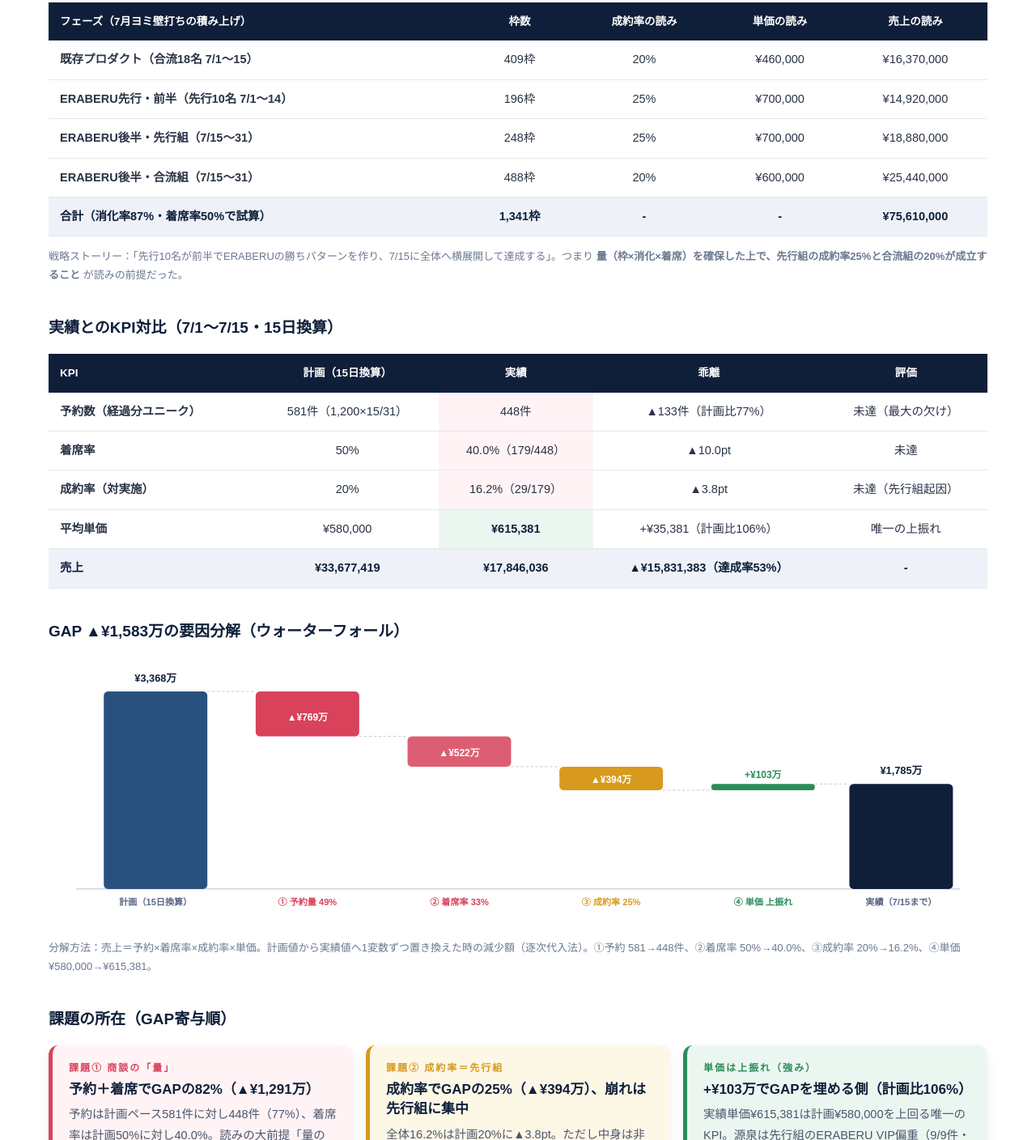
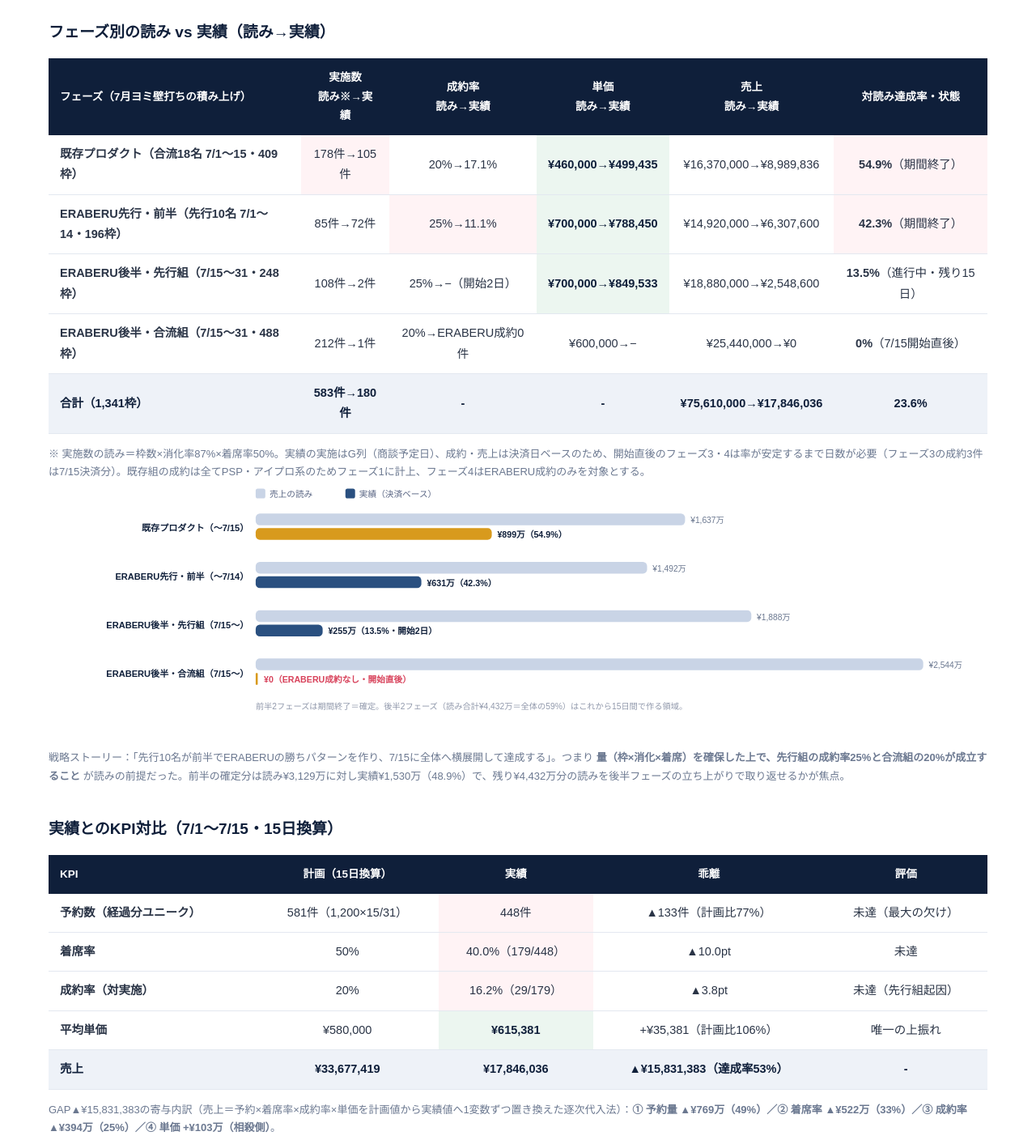
Before and after one commit to kyaginuma-maker/fs-group-progress-2607, a plain HTML site: page index.html in a window 1280 px wide. Shown: the part 2547-3955 px from the top of the page at 81% size. Drawn offline with Linux system fonts and the light colour scheme.

Commit message:
replace waterfall with phase-level plan vs actual comparison

```diff
--- a/index.html
+++ b/index.html
@@ -259,17 +259,42 @@
   </svg>
   <div class="note" style="margin-top:2px;">全社共通レートで置いた当初計画（2026-07_売上ヨミGAP分析.mdより）。正式な月次目標はゴールシート合計の¥65,317,060。</div>
 
+  <div style="font-size:19px;font-weight:800;color:var(--navy);margin-top:36px;">フェーズ別の読み vs 実績（読み→実績）</div>
   <table class="cmp">
-    <thead><tr><th>フェーズ（7月ヨミ壁打ちの積み上げ）</th><th>枠数</th><th>成約率の読み</th><th>単価の読み</th><th>売上の読み</th></tr></thead>
+    <thead><tr><th>フェーズ（7月ヨミ壁打ちの積み上げ）</th><th>実施数<br>読み※→実績</th><th>成約率<br>読み→実績</th><th>単価<br>読み→実績</th><th>売上<br>読み→実績</th><th>対読み達成率・状態</th></tr></thead>
     <tbody>
-      <tr><td>既存プロダクト（合流18名 7/1〜15）</td><td>409枠</td><td>20%</td><td>¥460,000</td><td>¥16,370,000</td></tr>
-      <tr><td>ERABERU先行・前半（先行10名 7/1〜14）</td><td>196枠</td><td>25%</td><td>¥700,000</td><td>¥14,920,000</td></tr>
-      <tr><td>ERABERU後半・先行組（7/15〜31）</td><td>248枠</td><td>25%</td><td>¥700,000</td><td>¥18,880,000</td></tr>
-      <tr><td>ERABERU後半・合流組（7/15〜31）</td><td>488枠</td><td>20%</td><td>¥600,000</td><td>¥25,440,000</td></tr>
-      <tr class="total"><td>合計（消化率87%・着席率50%で試算）</td><td>1,341枠</td><td>-</td><td>-</td><td>¥75,610,000</td></tr>
+      <tr><td>既存プロダクト（合流18名 7/1〜15・409枠）</td><td class="lo">178件→105件</td><td>20%→17.1%</td><td class="hi">¥460,000→¥499,435</td><td>¥16,370,000→¥8,989,836</td><td class="lo"><b>54.9%</b>（期間終了）</td></tr>
+      <tr><td>ERABERU先行・前半（先行10名 7/1〜14・196枠）</td><td>85件→72件</td><td class="lo">25%→11.1%</td><td class="hi">¥700,000→¥788,450</td><td>¥14,920,000→¥6,307,600</td><td class="lo"><b>42.3%</b>（期間終了）</td></tr>
+      <tr><td>ERABERU後半・先行組（7/15〜31・248枠）</td><td>108件→2件</td><td>25%→−（開始2日）</td><td class="hi">¥700,000→¥849,533</td><td>¥18,880,000→¥2,548,600</td><td><b>13.5%</b>（進行中・残り15日）</td></tr>
+      <tr><td>ERABERU後半・合流組（7/15〜31・488枠）</td><td>212件→1件</td><td>20%→ERABERU成約0件</td><td>¥600,000→−</td><td>¥25,440,000→¥0</td><td><b>0%</b>（7/15開始直後）</td></tr>
+      <tr class="total"><td>合計（1,341枠）</td><td>583件→180件</td><td>-</td><td>-</td><td>¥75,610,000→¥17,846,036</td><td>23.6%</td></tr>
     </tbody>
   </table>
-  <div class="note">戦略ストーリー：「先行10名が前半でERABERUの勝ちパターンを作り、7/15に全体へ横展開して達成する」。つまり <b>量（枠×消化×着席）を確保した上で、先行組の成約率25%と合流組の20%が成立すること</b> が読みの前提だった。</div>
+  <div class="note">※ 実施数の読み＝枠数×消化率87%×着席率50%。実績の実施はG列（商談予定日）、成約・売上は決済日ベースのため、開始直後のフェーズ3・4は率が安定するまで日数が必要（フェーズ3の成約3件は7/15決済分）。既存組の成約は全てPSP・アイプロ系のためフェーズ1に計上、フェーズ4はERABERU成約のみを対象とする。</div>
+
+  <svg viewBox="0 0 1360 360" width="100%">
+    <rect x="300" y="10" width="14" height="14" rx="3" fill="#c9d4e6"/><text x="320" y="22" font-size="12.5" fill="#5a6684">売上の読み</text>
+    <rect x="430" y="10" width="14" height="14" rx="3" fill="#2a5080"/><text x="450" y="22" font-size="12.5" fill="#5a6684">実績（決済ベース）</text>
+    <!-- P1 -->
+    <text x="290" y="72" text-anchor="end" font-size="13" font-weight="700" fill="#0f1f3a">既存プロダクト（〜7/15）</text>
+    <rect x="300" y="46" width="622" height="17" rx="6" fill="#c9d4e6"/><text x="930" y="60" font-size="12" fill="#6b7890">¥1,637万</text>
+    <rect x="300" y="67" width="342" height="17" rx="6" fill="#d89a1d"/><text x="650" y="81" font-size="12.5" font-weight="800" fill="#0f1f3a">¥899万（54.9%）</text>
+    <!-- P2 -->
+    <text x="290" y="142" text-anchor="end" font-size="13" font-weight="700" fill="#0f1f3a">ERABERU先行・前半（〜7/14）</text>
+    <rect x="300" y="116" width="567" height="17" rx="6" fill="#c9d4e6"/><text x="875" y="130" font-size="12" fill="#6b7890">¥1,492万</text>
+    <rect x="300" y="137" width="240" height="17" rx="6" fill="#2a5080"/><text x="548" y="151" font-size="12.5" font-weight="800" fill="#0f1f3a">¥631万（42.3%）</text>
+    <!-- P3 -->
+    <text x="290" y="212" text-anchor="end" font-size="13" font-weight="700" fill="#0f1f3a">ERABERU後半・先行組（7/15〜）</text>
+    <rect x="300" y="186" width="718" height="17" rx="6" fill="#c9d4e6"/><text x="1026" y="200" font-size="12" fill="#6b7890">¥1,888万</text>
+    <rect x="300" y="207" width="97" height="17" rx="6" fill="#2a5080"/><text x="405" y="221" font-size="12.5" font-weight="800" fill="#0f1f3a">¥255万（13.5%・開始2日）</text>
+    <!-- P4 -->
+    <text x="290" y="282" text-anchor="end" font-size="13" font-weight="700" fill="#0f1f3a">ERABERU後半・合流組（7/15〜）</text>
+    <rect x="300" y="256" width="967" height="17" rx="6" fill="#c9d4e6"/><text x="1275" y="270" font-size="12" fill="#6b7890">¥2,544万</text>
+    <rect x="300" y="277" width="3" height="17" rx="1" fill="#d89a1d"/><text x="312" y="291" font-size="12.5" font-weight="800" fill="#d8425b">¥0（ERABERU成約なし・開始直後）</text>
+    <!-- 前半/後半の区切りメモ -->
+    <text x="300" y="330" font-size="12" fill="#9098ab">前半2フェーズは期間終了＝確定。後半2フェーズ（読み合計¥4,432万＝全体の59%）はこれから15日間で作る領域。</text>
+  </svg>
+  <div class="note">戦略ストーリー：「先行10名が前半でERABERUの勝ちパターンを作り、7/15に全体へ横展開して達成する」。つまり <b>量（枠×消化×着席）を確保した上で、先行組の成約率25%と合流組の20%が成立すること</b> が読みの前提だった。前半の確定分は読み¥3,129万に対し実績¥1,530万（48.9%）で、残り¥4,432万分の読みを後半フェーズの立ち上がりで取り返せるかが焦点。</div>
 
   <!-- (b) 計画vs実績 KPI対比 -->
   <div style="font-size:19px;font-weight:800;color:var(--navy);margin-top:36px;">実績とのKPI対比（7/1〜7/15・15日換算）</div>
@@ -284,41 +309,7 @@
     </tbody>
   </table>
 
-  <!-- (c) GAPウォーターフォール -->
-  <div style="font-size:19px;font-weight:800;color:var(--navy);margin-top:36px;">GAP ▲¥1,583万の要因分解（ウォーターフォール）</div>
-  <svg viewBox="0 0 1360 400" width="100%">
-    <line x1="40" y1="354" x2="1320" y2="354" stroke="#c3ccdb" stroke-width="1.5"/>
-    <!-- 計画 -->
-    <rect x="80" y="68" width="150" height="286" rx="6" fill="#2a5080"/>
-    <text x="155" y="54" text-anchor="middle" font-size="15" font-weight="800" fill="#0f1f3a">¥3,368万</text>
-    <text x="155" y="378" text-anchor="middle" font-size="13" font-weight="700" fill="#5a6684">計画（15日換算）</text>
-    <line x1="230" y1="68" x2="300" y2="68" stroke="#b9c4d6" stroke-dasharray="4 3"/>
-    <!-- 予約量 -->
-    <rect x="300" y="68" width="150" height="65" rx="6" fill="#d8425b"/>
-    <text x="375" y="110" text-anchor="middle" font-size="14" font-weight="800" fill="#fff">▲¥769万</text>
-    <text x="375" y="378" text-anchor="middle" font-size="13" font-weight="700" fill="#d8425b">① 予約量 49%</text>
-    <line x1="450" y1="133" x2="520" y2="133" stroke="#b9c4d6" stroke-dasharray="4 3"/>
-    <!-- 着席率 -->
-    <rect x="520" y="133" width="150" height="44" rx="6" fill="#d8425b" opacity=".85"/>
-    <text x="595" y="162" text-anchor="middle" font-size="14" font-weight="800" fill="#fff">▲¥522万</text>
-    <text x="595" y="378" text-anchor="middle" font-size="13" font-weight="700" fill="#d8425b">② 着席率 33%</text>
-    <line x1="670" y1="177" x2="740" y2="177" stroke="#b9c4d6" stroke-dasharray="4 3"/>
-    <!-- 成約率 -->
-    <rect x="740" y="177" width="150" height="34" rx="6" fill="#d89a1d"/>
-    <text x="815" y="200" text-anchor="middle" font-size="14" font-weight="800" fill="#fff">▲¥394万</text>
-    <text x="815" y="378" text-anchor="middle" font-size="13" font-weight="700" fill="#d89a1d">③ 成約率 25%</text>
-    <line x1="890" y1="211" x2="960" y2="211" stroke="#b9c4d6" stroke-dasharray="4 3"/>
-    <!-- 単価 -->
-    <rect x="960" y="202" width="150" height="9" rx="4" fill="#2b8c5a"/>
-    <text x="1035" y="194" text-anchor="middle" font-size="14" font-weight="800" fill="#2b8c5a">+¥103万</text>
-    <text x="1035" y="378" text-anchor="middle" font-size="13" font-weight="700" fill="#2b8c5a">④ 単価 上振れ</text>
-    <line x1="1110" y1="202" x2="1160" y2="202" stroke="#b9c4d6" stroke-dasharray="4 3"/>
-    <!-- 実績 -->
-    <rect x="1160" y="202" width="150" height="152" rx="6" fill="#0f1f3a"/>
-    <text x="1235" y="188" text-anchor="middle" font-size="15" font-weight="800" fill="#0f1f3a">¥1,785万</text>
-    <text x="1235" y="378" text-anchor="middle" font-size="13" font-weight="700" fill="#5a6684">実績（7/15まで）</text>
-  </svg>
-  <div class="note">分解方法：売上＝予約×着席率×成約率×単価。計画値から実績値へ1変数ずつ置き換えた時の減少額（逐次代入法）。①予約 581→448件、②着席率 50%→40.0%、③成約率 20%→16.2%、④単価 ¥580,000→¥615,381。</div>
+  <div class="note">GAP▲¥15,831,383の寄与内訳（売上＝予約×着席率×成約率×単価を計画値から実績値へ1変数ずつ置き換えた逐次代入法）：<b>① 予約量 ▲¥769万（49%）／② 着席率 ▲¥522万（33%）／③ 成約率 ▲¥394万（25%）／④ 単価 +¥103万（相殺側）</b>。</div>
 
   <!-- (d) 課題の所在 -->
   <div style="font-size:19px;font-weight:800;color:var(--navy);margin-top:36px;">課題の所在（GAP寄与順）</div>
```
